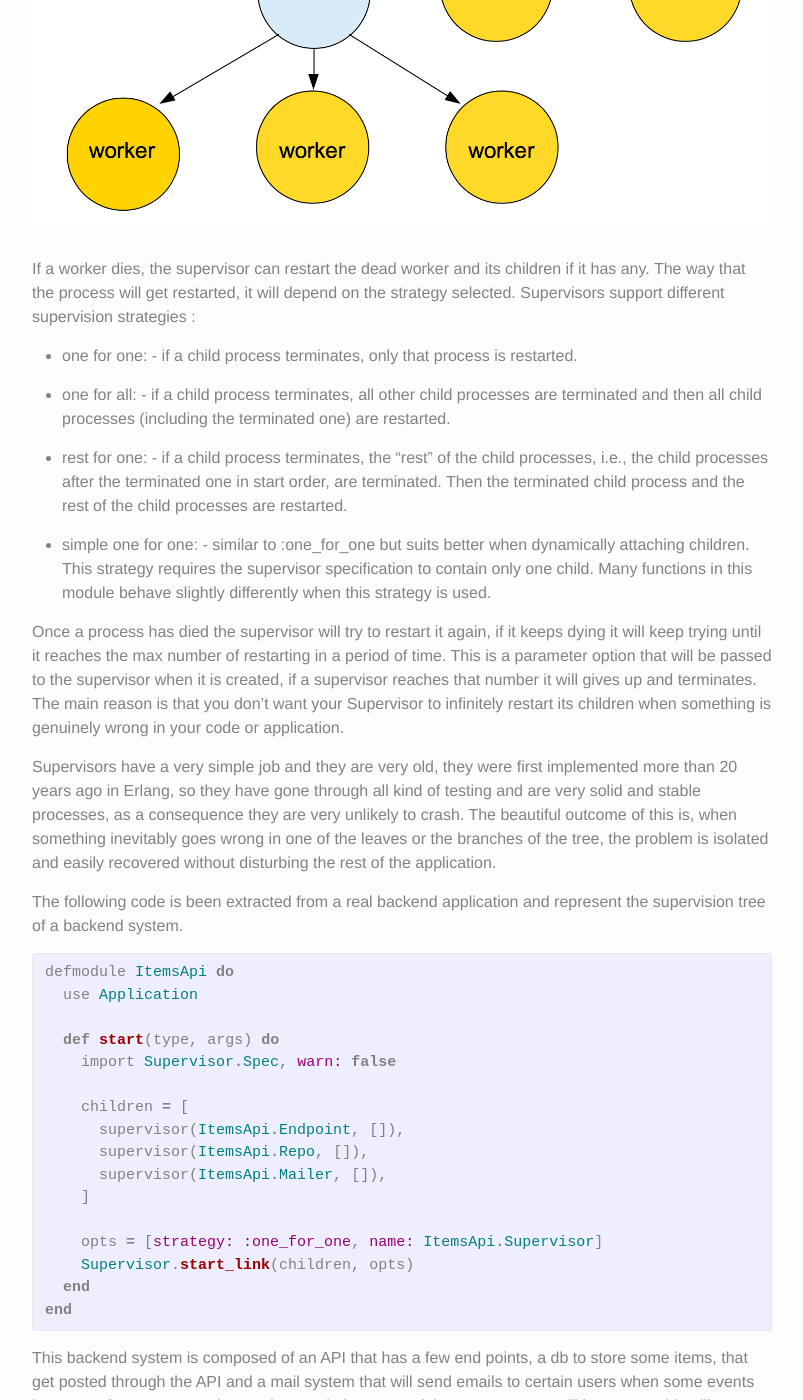
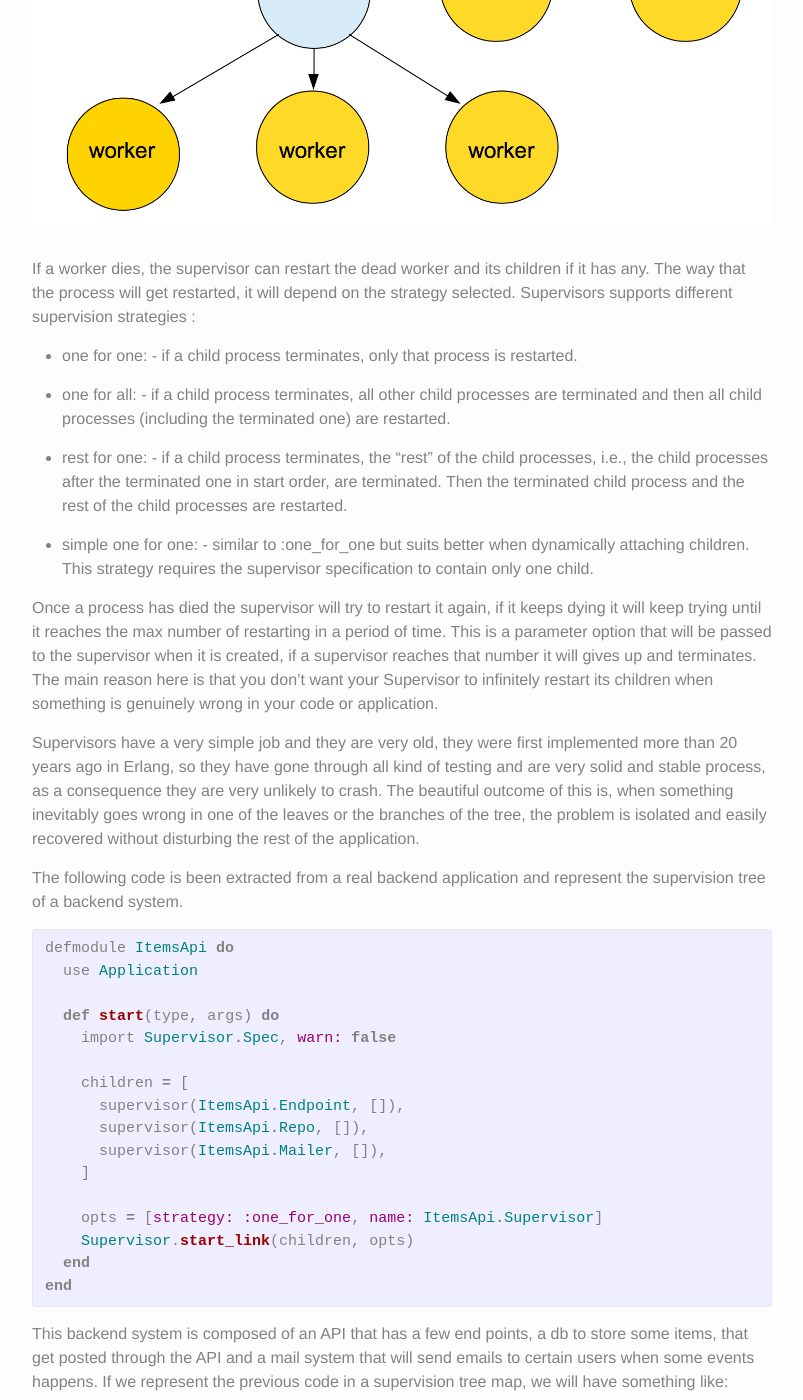
Before and after one commit to isaacjarquin/isaacjarquin.github.io, a Jekyll site: the page built from _posts/2017-08-03-supervision-tree.markdown, in a window 1280 px wide and 1400 px high, scrolled down 800 px. Shown: the whole window, without its empty margins (238-1041 px from the left). Built offline with Jekyll 4.4.1, drawn with Linux system fonts in a browser that asks for light colours; comment, search, counter and statistics services are not loaded; some of the changed text lies outside the part shown.

Commit message:
imrpove copy

```diff
--- a/_posts/2017-08-03-supervision-tree.markdown
+++ b/_posts/2017-08-03-supervision-tree.markdown
@@ -11,14 +11,14 @@
 
 ## Have you try turn it off and on again ?
 
-In one of my previous post ([Let it crash](/software/2017/07/01/erlang-let-it-crash.html)) we talked about how good Erlang and Elixir are at fault tolerance, and how they could restart an app when the app crashes, so our customers wouldn’t notice any issues. We also mentioned that all of this was handle by the supervision tree. So now is time to talk a bit about the supervision tree.
+In one of my previous post ([Let it crash](/software/2017/07/01/erlang-let-it-crash.html)) we talked about how good Erlang and Elixir are at fault tolerance, and how they could restart an app when it crashes, so our customers wouldn’t notice any issues. We also mentioned that all of this was handled by the supervision tree. So now is time to talk a bit about the supervision tree.
 
-In Elixir and Erlang, we have what are known as Supervisors. The responsibility of a supervisor is to check that a process (worker) is alive and restart it if it dies.  A Supervisor can check for processes and other supervisors too. That way we can build a hierarchical process structure called a supervision tree. Supervision trees are a nice way to structure fault-tolerant applications, to isolate errors when they appear. The main idea of a supervision tree is to have a way to keep our software going in case of errors by just restarting the faulty processes.
+In Elixir and Erlang, we have what are known as Supervisors. The responsibility of a supervisor is to check that a process (worker) is alive and restart it if it's dead.  A Supervisor can check for processes and other supervisors too. That way we can build a hierarchical process structure called supervision tree. Supervision trees are a nice way to structure fault-tolerant applications, to isolate errors when they appear. The main idea of a supervision tree is to have a way to keep our software going in case of errors by just restarting the faulty processes.
 
 ![shared](/images/functional-programming/erlang/supervision-tree-example.png)
 
 
-If a worker dies, the supervisor can restart the dead worker and its children if it has any. The way that the process will get restarted, it will depend on the strategy selected. Supervisors support different supervision strategies :
+If a worker dies, the supervisor can restart the dead worker and its children if it has any. The way that the process will get restarted, it will depend on the strategy selected. Supervisors supports different supervision strategies :
 
 * one for one: - if a child process terminates, only that process is restarted.
 
@@ -26,11 +26,11 @@
 
 * rest for one: - if a child process terminates, the “rest” of the child processes, i.e., the child processes after the terminated one in start order, are terminated. Then the terminated child process and the rest of the child processes are restarted.
 
-* simple one for one: - similar to :one_for_one but suits better when dynamically attaching children. This strategy requires the supervisor specification to contain only one child. Many functions in this module behave slightly differently when this strategy is used.
+* simple one for one: - similar to :one_for_one but suits better when dynamically attaching children. This strategy requires the supervisor specification to contain only one child.
 
-Once a process has died the supervisor will try to restart it again, if it keeps dying it will keep trying until it reaches the max number of restarting in a period of time. This is a parameter option that will be passed to the supervisor when it is created, if a supervisor reaches that number it will gives up and terminates. The main reason is that you don’t want your Supervisor to infinitely restart its children when something is genuinely wrong in your code or application.
+Once a process has died the supervisor will try to restart it again, if it keeps dying it will keep trying until it reaches the max number of restarting in a period of time. This is a parameter option that will be passed to the supervisor when it is created, if a supervisor reaches that number it will gives up and terminates. The main reason here is that you don’t want your Supervisor to infinitely restart its children when something is genuinely wrong in your code or application.
 
-Supervisors have a very simple job and they are very old, they were first implemented more than 20 years ago in Erlang, so they have gone through all kind of testing and are very solid and stable processes, as a consequence they are very unlikely to crash. The beautiful outcome of this is, when something inevitably goes wrong in one of the leaves or the branches of the tree, the problem is isolated and easily recovered without disturbing the rest of the application.
+Supervisors have a very simple job and they are very old, they were first implemented more than 20 years ago in Erlang, so they have gone through all kind of testing and are very solid and stable process, as a consequence they are very unlikely to crash. The beautiful outcome of this is, when something inevitably goes wrong in one of the leaves or the branches of the tree, the problem is isolated and easily recovered without disturbing the rest of the application.
 
 The following code is been extracted from a real backend application and represent the supervision tree of a backend system.
 
@@ -72,13 +72,11 @@
 
 {% endhighlight %}
 
-The first supervisor will check the worker in charge of keeping  the endpoint up and running, the second one will check the Ecto repository worker and the third one that the mail system is running. At the same time the main supervisor(ItemsApi.Supervisor) is supervising all the other supervisors. All of those processes are completely independent from each other and if one of them crashes, it won’t affect any of the other two:
+The first supervisor will check the worker in charge of keeping  the endpoint up and running, the second one will check the Ecto repository worker and the third one will check that the mail system is running. At the same time the main supervisor(ItemsApi.Supervisor) is supervising all the other supervisors. All of those processes are completely independent from each other and if one of them crashes, it won’t affect any of the other two:
 
 ![shared](/images/functional-programming/erlang/supervision-tree-mailer-worker-crashed.jpg)
 
-As we can see in the picture, the mailer process has crashed, but the fact that the mailer process has crashed and we can’t send emails anymore, shouldn’t affect people making calls to the API to fetch or save some data, they are functionally independent from each other so errors in one shouldn’t affect the other.
-
-Right after the crash the mailer supervisor will try to restart the worker again. The beauty here is that we will have isolated problems without affecting the rest of the system, creating a fault tolerant system.
+As we can see in the picture, the mailer process has crashed, but the fact that the mailer process has crashed and we can’t send emails anymore, it shouldn’t affect people making calls to the API to fetch or save some data, they are functionally independent from each other, so errors in one place shouldn’t affect the other. Right after the crash, the mailer supervisor will try to restart the worker again, if it doesn't succeed, it will keep trying until it reaches the max number of restarting in a period of time.
 
 {% highlight ruby %}
 
@@ -87,10 +85,10 @@
 
 {% endhighlight %}
 
-In this last bit of code is where we start the main supervisor, the gen server supervisor that will supervise all the children supervisors with the strategy selected. If any of the child supervisors die, then the main supervisor will restart the dead supervisor. But who supervise the main supervisor ? what happen if the main supervisor die ? Well if the main supervisor die, then we will be in trouble at this point, but as we mentioned before you will rarely see a supervisor dying.
+In this last bit of code is where we start the main supervisor, the Gen server supervisor that will supervise all the children supervisors with the strategy selected. If any of the child supervisors die, then the main supervisor will restart the dead supervisor. But who supervise the main supervisor ? what happen if the main supervisor die ? Well if the main supervisor die, then we will be in trouble at this point, but as we mentioned before you will rarely see a supervisor dying.
 
 This a fairly basic introduction the the world of supervisors and the supervision tree, if you want to know more about it, I definitely recommend you to have a look at
-[learn you some erlang - supervisors](http://learnyousomeerlang.com/supervisors)
+[learn you some Erlang - supervisors](http://learnyousomeerlang.com/supervisors)
 
 
 ### Final thoughts
```
